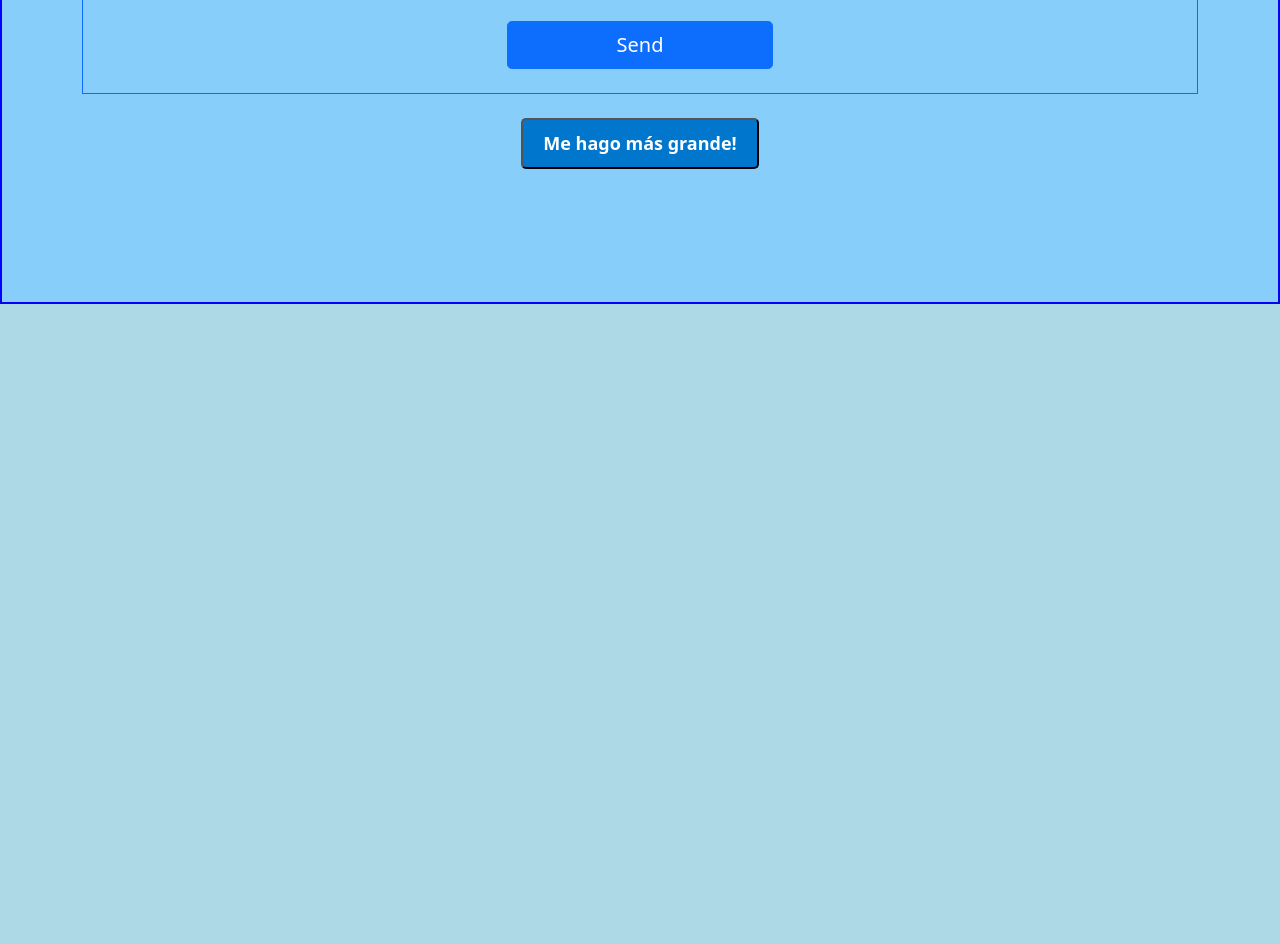
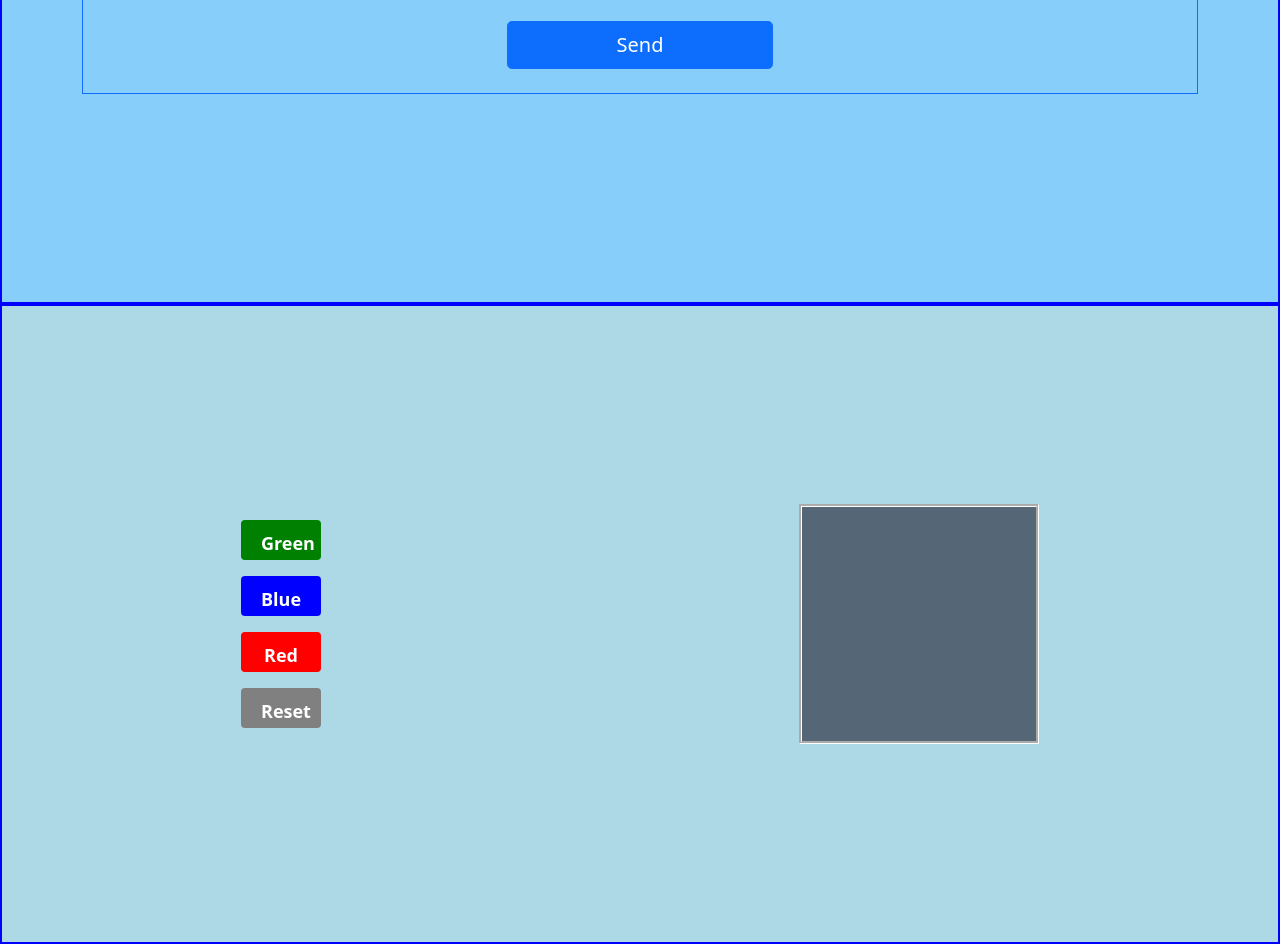
Before and after one commit to BallesterosDEV/portfolio-pablito, a plain HTML site: page index.html in a window 1280 px wide. Shown: the part 2656-3600 px from the top of the page. Before the commit the page ends 2960 px from the top, so only its background shows below. Drawn offline with nearby package versions, Linux system fonts and the light colour scheme.

Commit message:
Ejercicio 2 JS

```diff
--- a/css/styles.css
+++ b/css/styles.css
@@ -8,6 +8,7 @@ body{
     background-repeat: no-repeat;
     background-size: cover;
 }
+
 h2{
     font-weight: bolder;
     text-align: center;
@@ -174,20 +175,61 @@ button {
 
 }
 
-/*Tercera animación: El botón se hace más grande cuando pones el mouse encima de él*/
+.container-color {
+  width: 100%;
+  height: 80vh;
+  display: flex;
+  flex-direction: row;
+  align-items: center;
+  color: black;
+  background-color: lightblue;
+  border: solid 2px blue;
+  justify-content: space-around;
+}
+
+.buttons {
+  display: flex;
+  flex-direction: column;
+  gap: 2vh;
+}
+
 button {
-    display: inline-block;
-    margin-top: 3vh;
-    font-weight: bold;
-    color: #ffffff;
-    background-color: #0077cc;
-    border-radius: 5px;
-    transition: background-color 0.3s, transform 0.3s;
-  }
-  button:hover {
-    background-color: #0055aa;
-    transform: scale(1.1);
-  }
+  width: 10vh;
+  height: 5vh;
+  border: none;
+  cursor: pointer;
+  outline: none;
+  text-transform: capitalize;
+  border-radius: 4px;
+}
+
+#btngreen {
+  background-color: green;
+}
+
+#btnblue {
+  background-color: blue;
+}
+
+#btnred {
+  background-color: red;
+}
+
+#btnreset {
+  background-color: grey;
+  color: white;
+  font-weight: bold;
+}
+
+.box {
+  width: 30vh;
+  height: 30vh;
+  border: 3px groove white;
+  background: #556677;
+}
+
+
+
 
 /*Al usar Bootstrap para prácticamente la totalidad de la página, no he necesitado usar las media queries, pero las dejo comentadas para que veas que sé usarlas*/
 
--- a/index.html
+++ b/index.html
@@ -18,6 +18,8 @@
     <title>Pablito's Portfolio</title>
 </head>
 <body>
+
+
     <header class="navbar navbar-expand-lg navbar-light bg-light navbar-fixed-top">
     <nav class="navbar navbar-expand-lg navbar-light bg-light">
         <div class="container-fluid">
@@ -190,8 +192,23 @@
                 </fieldset>
             </form>
         </div>
-        <button>Me hago más grande!</button>
+
     </section>
 
+    <div class="container-color">
+      <div class="buttons">
+        <button type="button" id="btngreen" onclick="changeColor('green')">Green</button>
+        <button type="button" id="btnblue" onclick="changeColor('blue')">Blue</button>
+        <button type="button" id="btnred" onclick="changeColor('red')">Red</button>
+        <button type="button" id="btnreset" onclick="changeColor('reset')">Reset</button>
+      </div>
+      <div class="box"></div>
+    </div>
+
+
+
+
+  </div>
+  <script src="js/app.js"></script>
 </body>
 </html>
--- a/js/app.js
+++ b/js/app.js
@@ -13,3 +13,22 @@ function changeColor(color) {
       box.style.backgroundColor = '#556677';
     }
   }
+
+ // Ejercicio 2:
+ // Nota: Este ejercicio solo me funcionaba si tenia el script de js cargado despues del html
+
+ const filterSelect = document.getElementById('filter-select');
+ const cardLanguages = document.querySelectorAll('.card-languages span');
+
+ filterSelect.addEventListener('change', (event) => {
+   const selectedValue = event.target.value;
+   cardLanguages.forEach((span) => {
+     if (selectedValue === 'all') {
+       span.style.display = 'inline-block';
+     } else if (span.classList.contains(selectedValue)) {
+       span.style.display = 'inline-block';
+     } else {
+       span.style.display = 'none';
+     }
+   });
+ });
```
